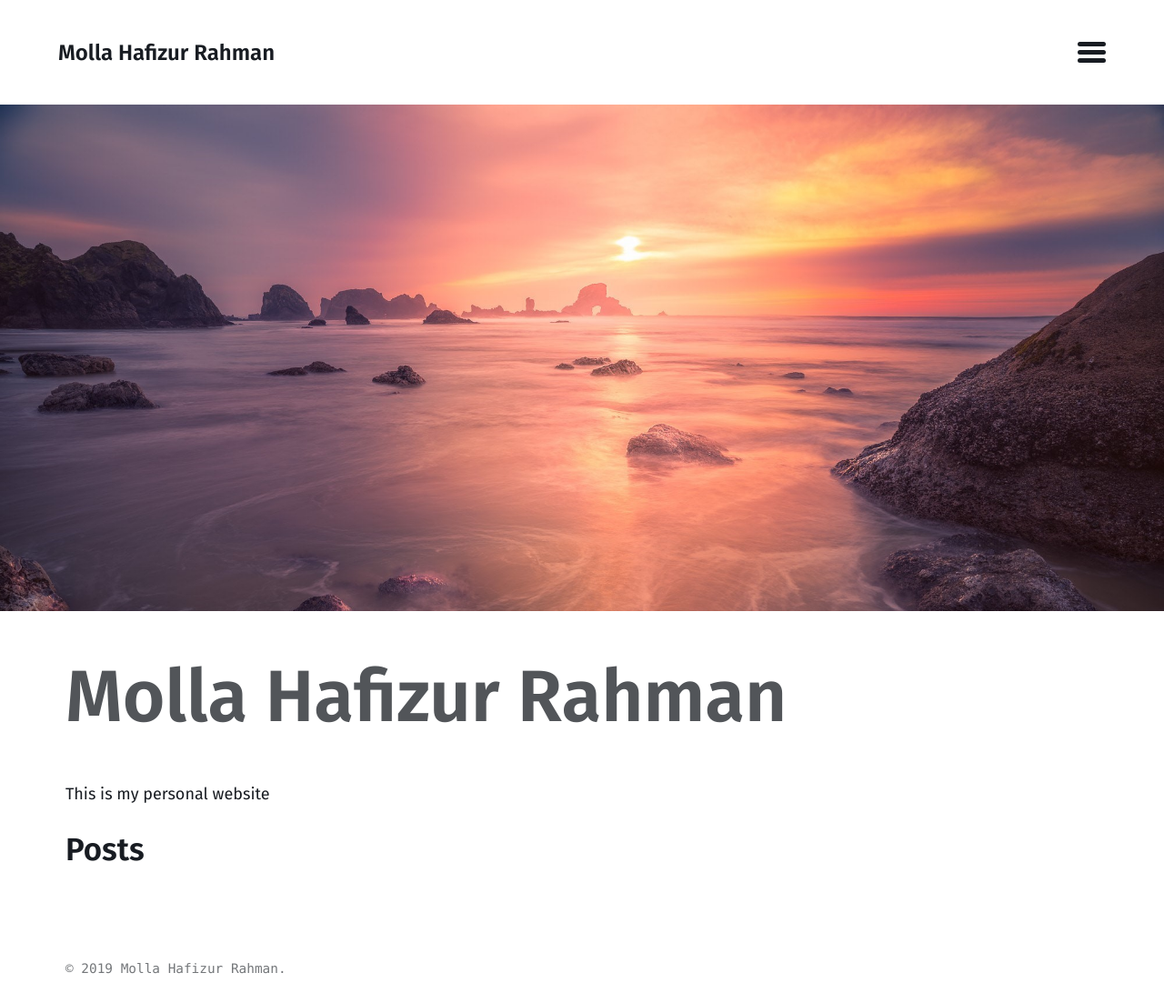
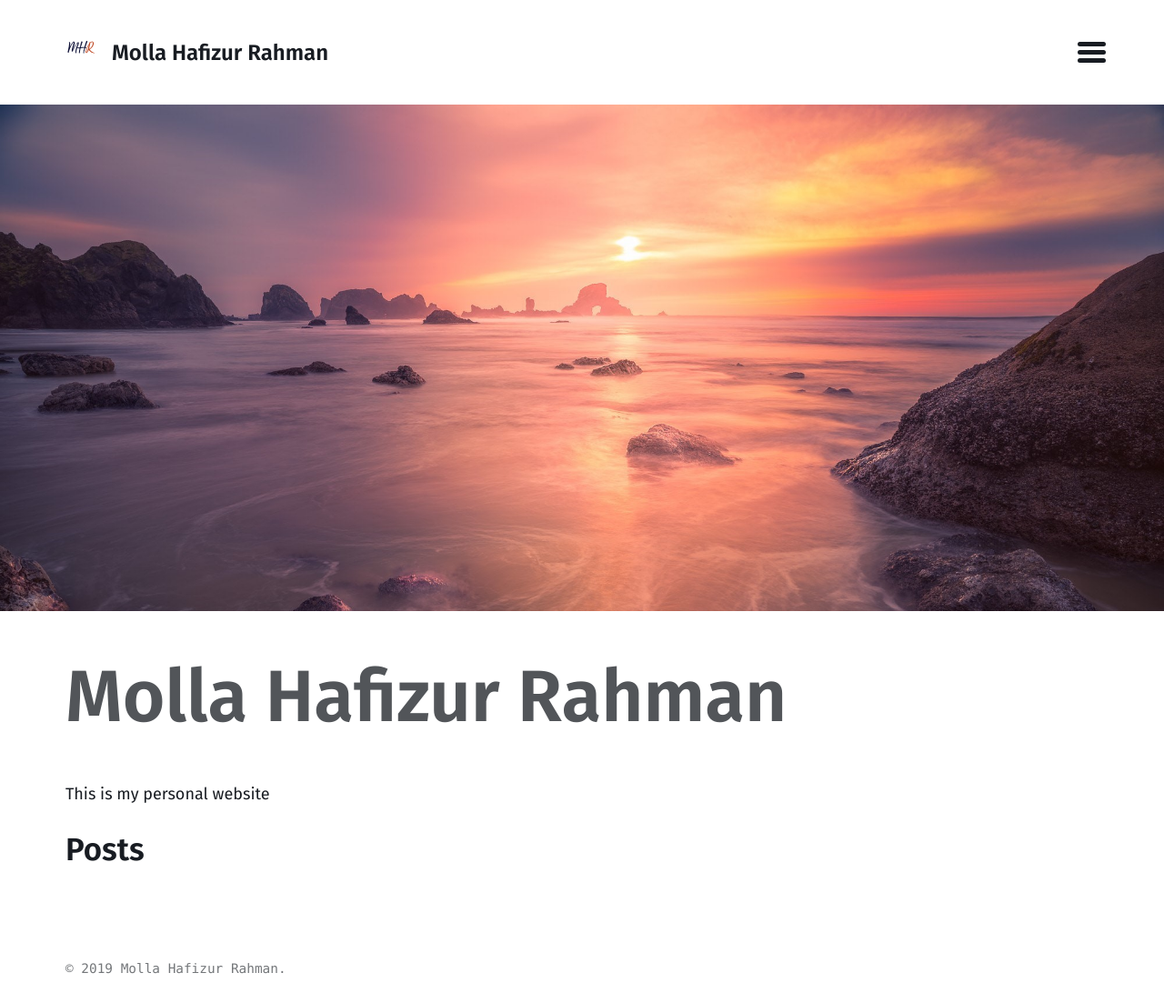
Before and after one commit to HafizSunny/HafizSunny09.github.io, a Jekyll site: the page built from index.md, in a window 1280 px wide. Shown: the whole page at 91% size. Built offline with Jekyll 4.4.1, drawn with Linux system fonts in a browser that asks for light colours; the list of posts is cut into pages by our own code.

Commit message:
Update _config.yml

```diff
--- a/_config.yml
+++ b/_config.yml
@@ -27,7 +27,7 @@ twitter_username: Sunny09022
 github_username: HafizSunny
 linkedin_username: molla-hafizur-rahman-a5284151
 
-logo: #"/images/Logo_mine.svg"
+logo: "/images/Logo_mine.svg"
 search: # true, false (default)
 search_full_content: false # true, false (default)
 search_provider: # lunr (default), algolia
```
